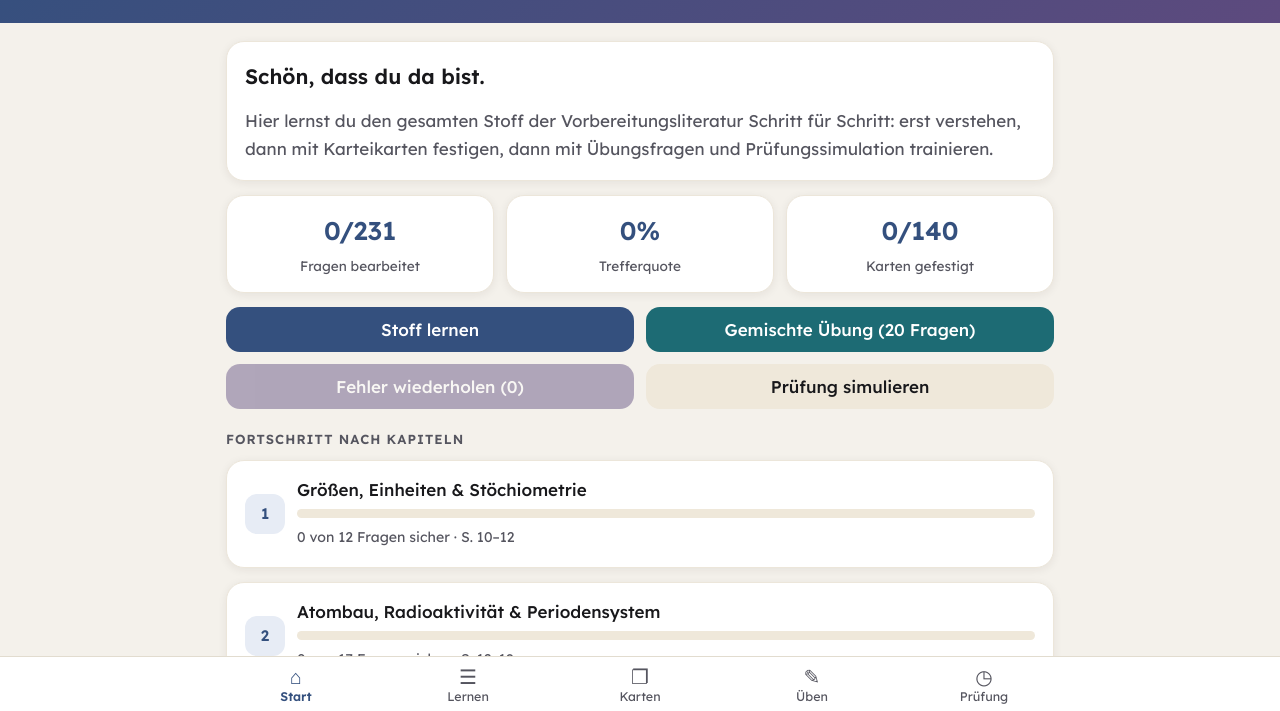
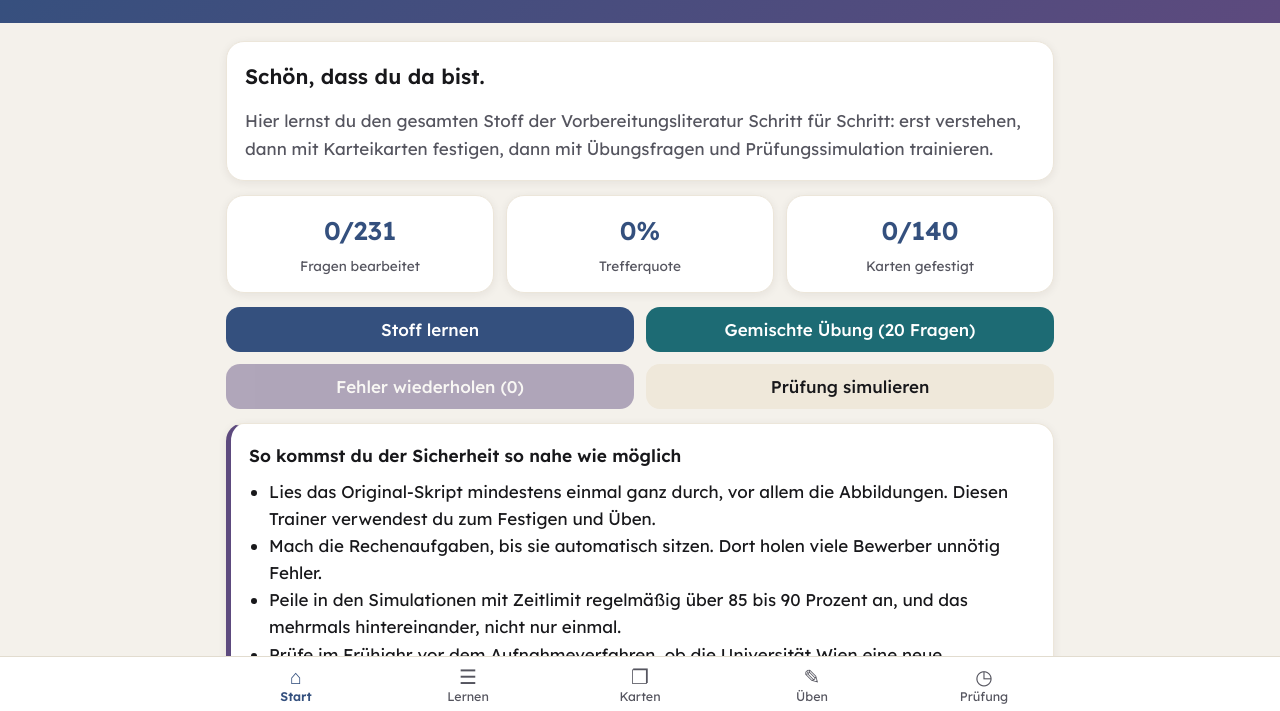
Before and after one commit to AmyFabijenna/samadhi, a plain HTML site: page ew-trainer.html in a window 1280 px wide. Shown: the part 87-798 px from the top of the page. Drawn offline with Linux system fonts and the light colour scheme.

Commit message:
Add files via upload

```diff
--- a/ew-trainer.html
+++ b/ew-trainer.html
@@ -874,6 +874,13 @@ function vStart(){
     <button class="btn flieder wide" ${weak?"":"disabled"} onclick="startQuiz('weak')">Fehler wiederholen (${weak})</button>
     <button class="btn ghost wide" onclick="go('pruefung')">Prüfung simulieren</button>
   </div>`;
+  h+=`<div class="card" style="margin-top:14px;border-left:5px solid var(--flieder)"><h3>So kommst du der Sicherheit so nahe wie möglich</h3>
+  <ul style="margin:0;padding-left:20px">
+  <li>Lies das Original-Skript mindestens einmal ganz durch, vor allem die Abbildungen. Diesen Trainer verwendest du zum Festigen und Üben.</li>
+  <li>Mach die Rechenaufgaben, bis sie automatisch sitzen. Dort holen viele Bewerber unnötig Fehler.</li>
+  <li>Peile in den Simulationen mit Zeitlimit regelmäßig über 85 bis 90 Prozent an, und das mehrmals hintereinander, nicht nur einmal.</li>
+  <li>Prüfe im Frühjahr vor dem Aufnahmeverfahren, ob die Universität Wien eine neue Lernunterlage veröffentlicht hat, und gleiche den Stoff damit ab.</li>
+  </ul></div>`;
   if(lastExam){h+=`<div class="card" style="margin-top:14px"><h3>Letzte Prüfungssimulation</h3><p style="margin:0">${new Date(lastExam.d).toLocaleDateString("de-AT")}: <b>${lastExam.r} von ${lastExam.n}</b> richtig (${Math.round(lastExam.r/lastExam.n*100)} %)</p></div>`;}
   h+=`<div class="teilh">Fortschritt nach Kapiteln</div>`;
   KAP.forEach((k,ix)=>{const p=kapProgress(k);
```
